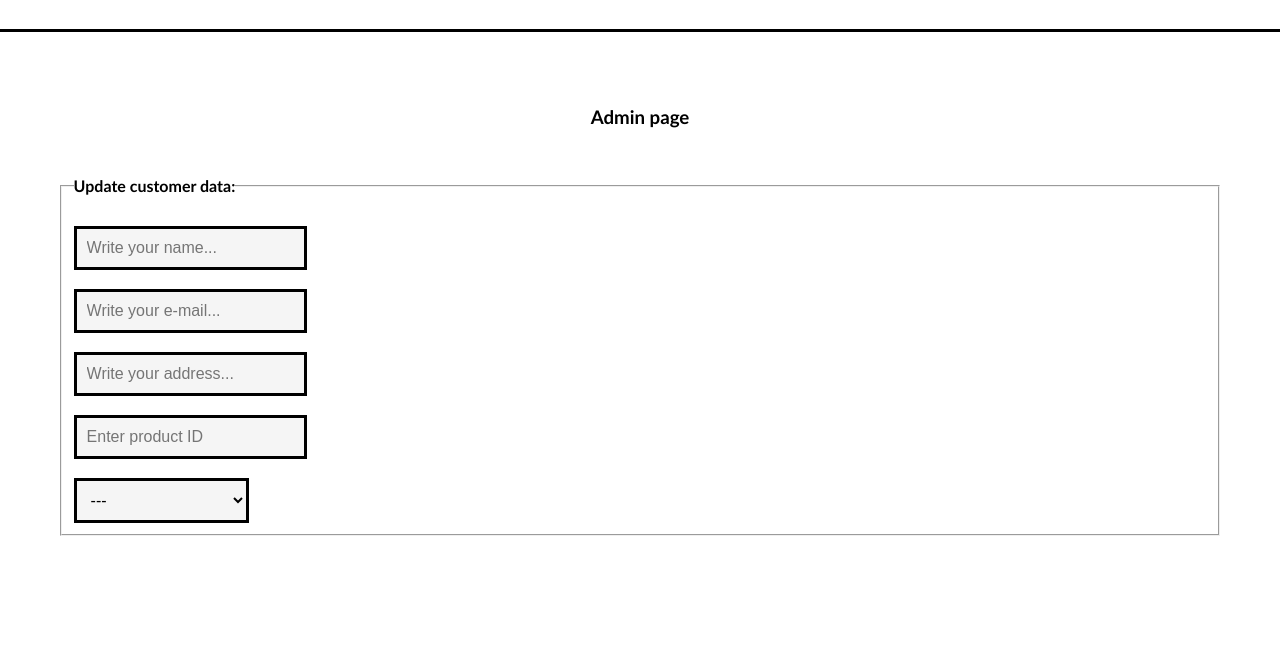
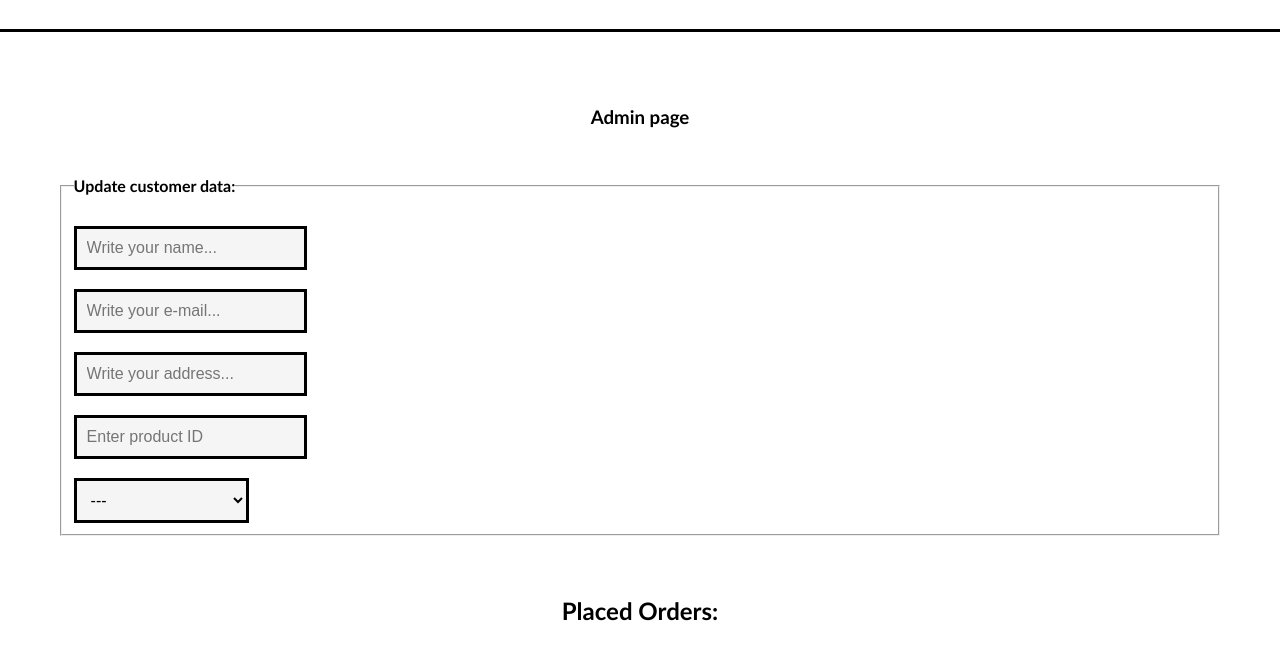
Before and after one commit to PhilNordin/PNWebshop, a plain HTML site: page admin.html in a window 1280 px wide. Shown: the part 84-744 px from the top of the page. Drawn offline with Linux system fonts and the light colour scheme; no server answers.

Commit message:
lite CSS fix

```diff
--- a/admin.html
+++ b/admin.html
@@ -44,7 +44,7 @@
                 </fieldset>
         </article>
     </section>
-
+    <h2>Placed Orders:</h2>
     <section id="adminSection"></section>
 
     <script src="js/admin.js"></script>
--- a/css/style.css
+++ b/css/style.css
@@ -92,6 +92,9 @@ h1 {
     text-align: center;
     color:black;
     padding: 10px;
+}
+h2 {
+    text-align: center;
 }
 
 p {
```
